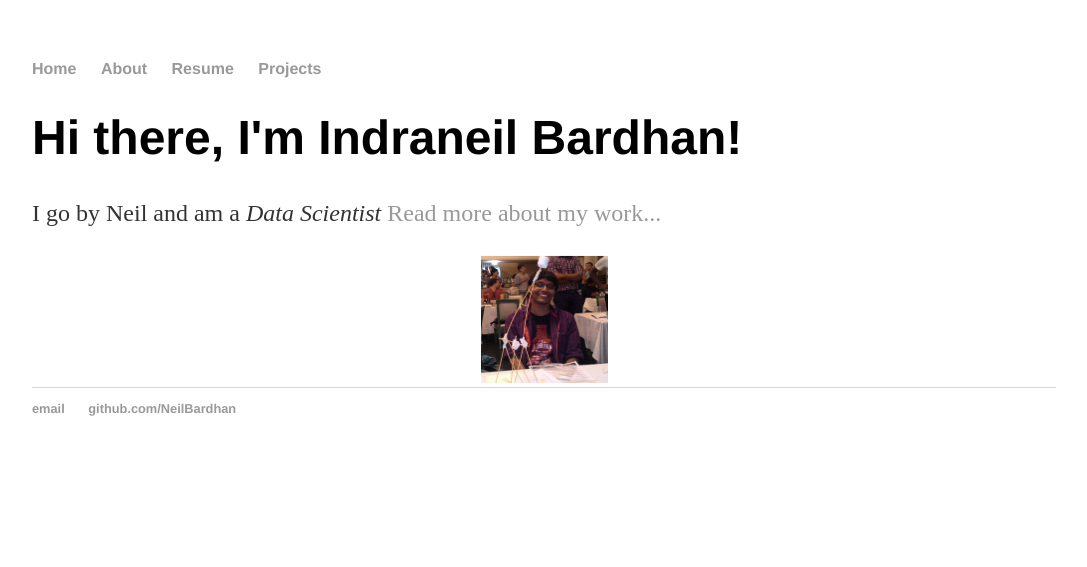
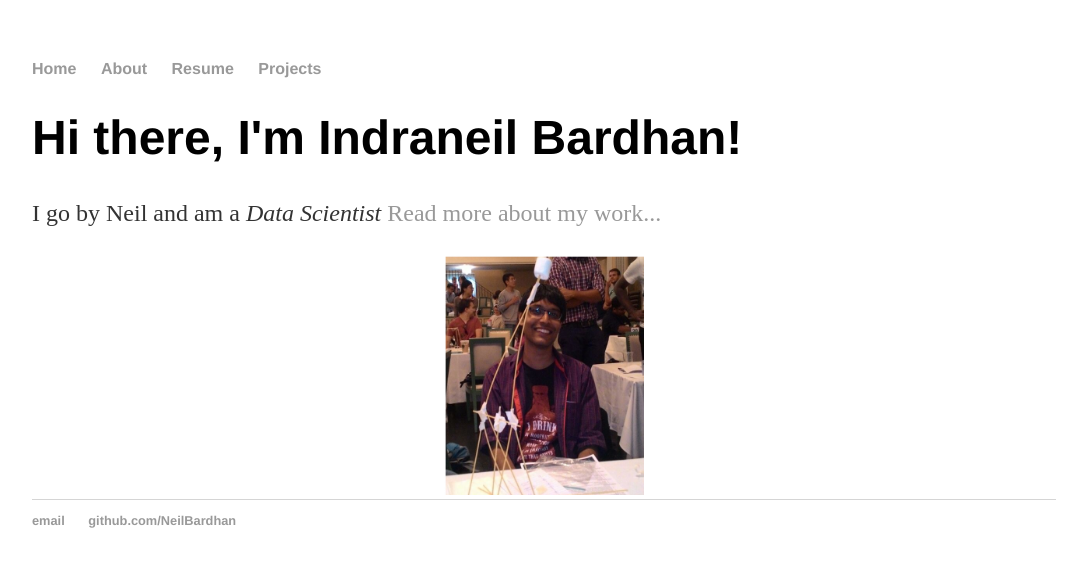
Before and after one commit to NeilBardhan/neilbardhan.github.io, a Jekyll site: the page built from index.html, in a window 1280 px wide. Shown: the top 567 px of the page, without its empty margins (96-1183 px from the left). Built offline with Jekyll 4.4.1, drawn with Linux system fonts in a browser that asks for light colours.

Commit message:
Update index.html

```diff
--- a/index.html
+++ b/index.html
@@ -6,6 +6,6 @@
 	<h1>Hi there, I'm Indraneil Bardhan!</h1>
 	<p>I go by Neil and am a <em>Data Scientist</em> <a href="/about">Read more about my work...</a></p>
 	<center>
-	<img src = "/images/croppedPhoto.jpg" alt = "image" class="inline" style="width:128px;height:128px";>
+	<img src = "/images/croppedPhoto.jpg" alt = "image" class="inline" style="width:200px;height:240px";>
 	</center>
 </div><!-- /.blurb -->
```
